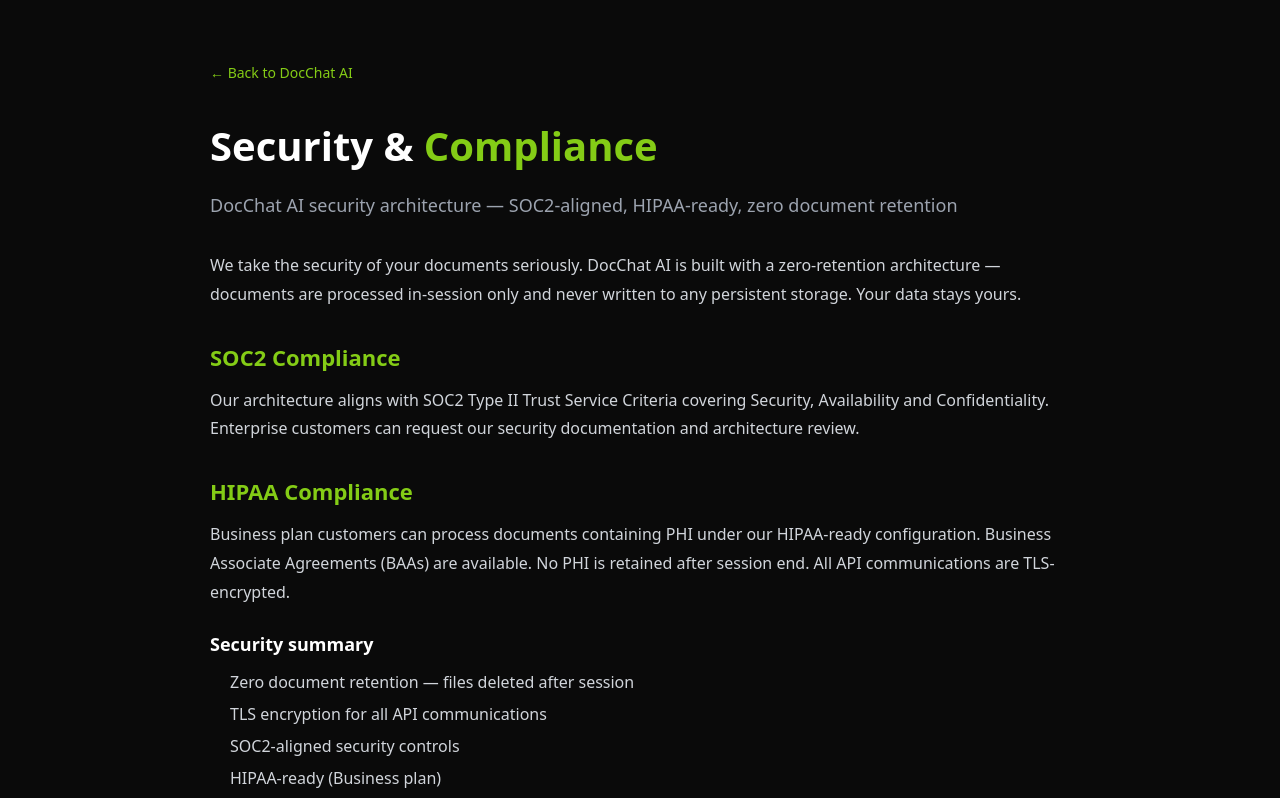
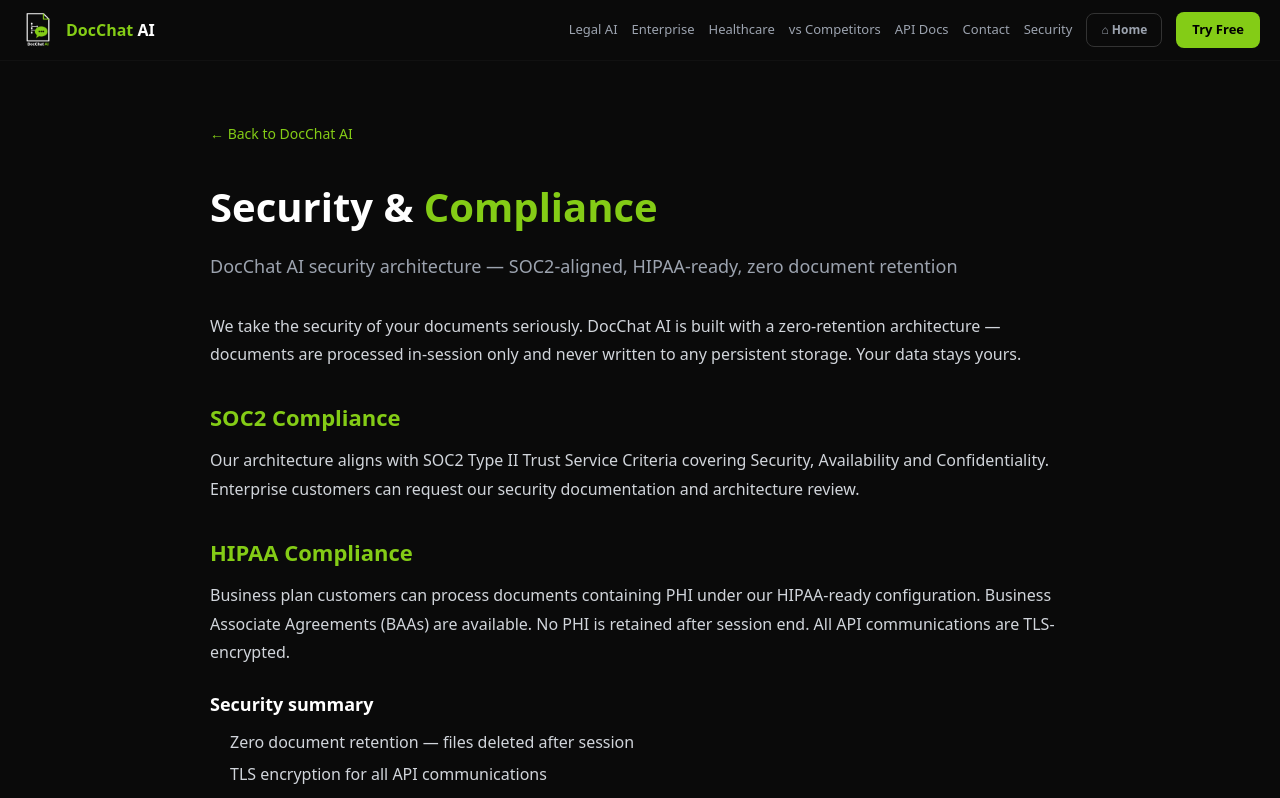
Before and after one commit to justin280/docchat-saas, a Next.js app: page /compliance in a window 1280 px wide. Shown: the top 798 px of the page. Built offline with nearby package versions, Linux system fonts and the light colour scheme.

Commit message:
Add NavBar with logo to compliance page

```diff
--- a/app/(pages)/compliance/page.js
+++ b/app/(pages)/compliance/page.js
@@ -1,7 +1,10 @@
+import NavBar from '@/app/components/NavBar';
 export const metadata = { title: 'SOC2, HIPAA and Security Compliance | DocChat AI', description: 'DocChat AI security and compliance information. SOC2-aligned, HIPAA-ready, zero data retention, encrypted communications.' };
 export default function Page() {
   return (
-    <main style={{minHeight:'100vh',backgroundColor:'#0a0a0a',color:'#fff',fontFamily:'system-ui,sans-serif',padding:'60px 20px',maxWidth:'900px',margin:'0 auto'}}>
+    <div style={{backgroundColor:'#0a0a0a',minHeight:'100vh',color:'#fff',fontFamily:'system-ui,sans-serif'}}>
+      <NavBar activePath="/compliance" />
+      <main style={{minHeight:'100vh',backgroundColor:'#0a0a0a',color:'#fff',fontFamily:'system-ui,sans-serif',padding:'60px 20px',maxWidth:'900px',margin:'0 auto'}}>
       <a href="/" style={{color:'#84cc16',textDecoration:'none',fontSize:'14px'}}>&#8592; Back to DocChat AI</a>
       <h1 style={{fontSize:'clamp(24px,4vw,40px)',fontWeight:'700',margin:'32px 0 16px'}}>Security & <span style={{color:'#84cc16'}}>Compliance</span></h1>
       <h2 style={{fontSize:'18px',color:'#9ca3af',fontWeight:'400',marginBottom:'32px'}}>DocChat AI security architecture — SOC2-aligned, HIPAA-ready, zero document retention</h2>
@@ -22,5 +25,6 @@ export default function Page() {
       </ul>
       <a href="mailto:support.docchatai@proton.me" style={{display:'inline-block',backgroundColor:'#84cc16',color:'#000',padding:'14px 28px',borderRadius:'8px',fontWeight:'700',textDecoration:'none',marginTop:'24px'}}>Request Security Documentation</a>
     </main>
+      </div>
   );
 }
```
